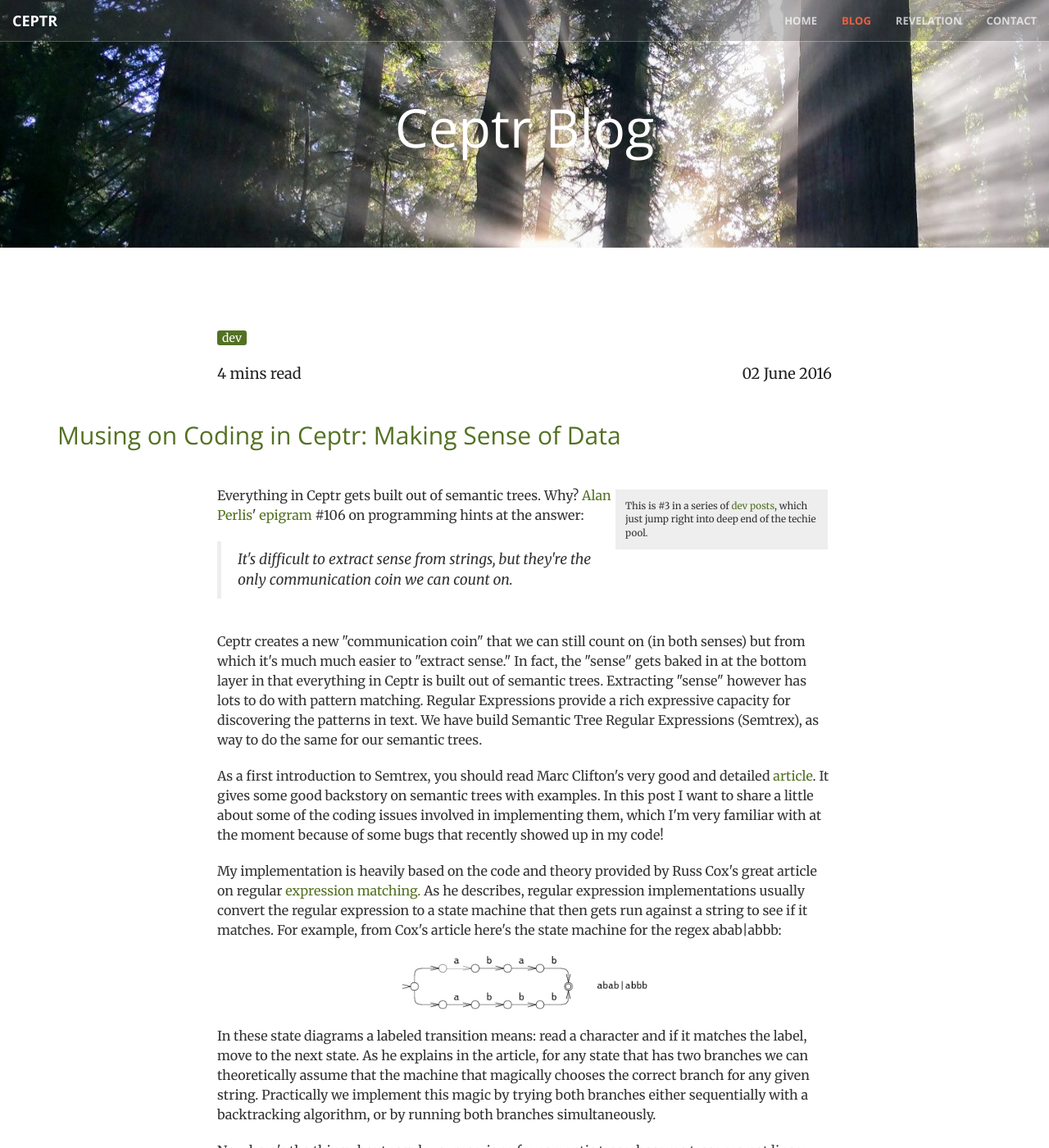
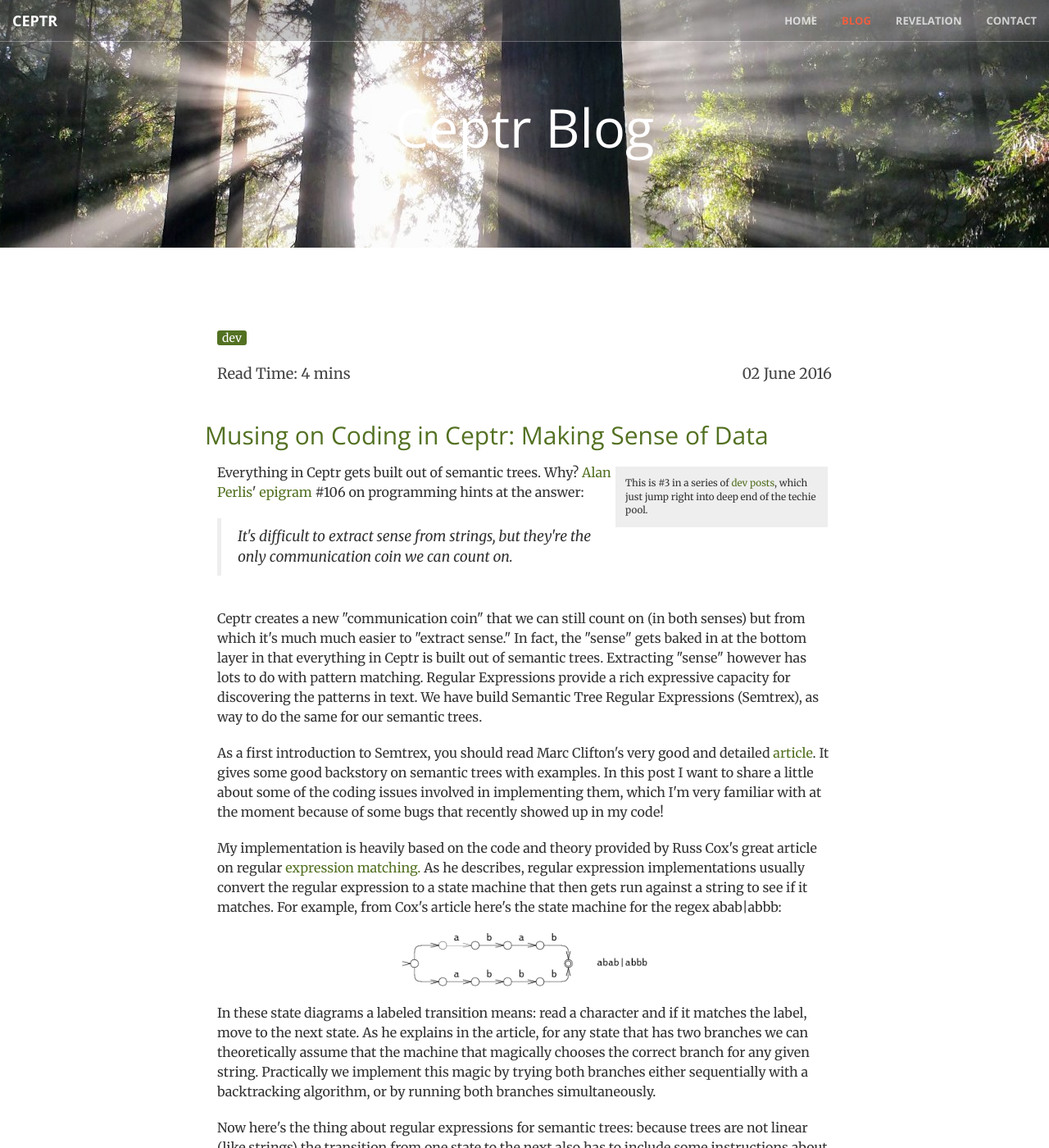
Before and after one commit to metacurrency/ceptr-org, a Jekyll site: the page built from _posts/2016-06-02-musing-on-coding-in-ceptr-making-sense-of-data.html, in a window 1280 px wide and 1400 px high. Shown: the whole window at 82% size. Built offline with Jekyll 4.4.1, drawn with Linux system fonts in a browser that asks for light colours; comment, search, counter and statistics services are not loaded.

Commit message:
Reformating blog listings.

```diff
--- a/_includes/css/custom.css
+++ b/_includes/css/custom.css
@@ -6,14 +6,20 @@
 .std-page {
   color: #fff;
   background-image: url(/images/banner.jpg);
+  background-position: center;
 }
 
 /* Home Page Header */
 header .header-content .header-content-inner p.header-text {
-  text-shadow: 2px 2px #CCC;
+  /* text-shadow: 2px 2px #CCC; */
   font-size: 250%;
   line-height: 1.5;
   color: #555;
+  font-weight: bold;
+  background: rgba(220, 220, 220, .3);
+  color: #222;
+  padding: .5em 0;
+  border-radius: 22px;
 }
 
 /* WHITEPAPER STYLES */
@@ -27,7 +33,7 @@
 }
 
 /* BLOG POSTS & POST META TAGS */
-section#blog div.dev-callout {
+section.blog div.dev-callout {
   float: right;
   background-color: #eee;
   display: block;
@@ -36,42 +42,42 @@
   margin: 5px;
   font-size: 83%;
 }
-section#blog .aligncenter {
+section.blog .aligncenter {
   display: block;
   margin-left: auto;
   margin-right: auto;
 }
-section#blog h2.section-heading {
-  margin: 1.5em 0;
+section.blog h2.section-heading {
+  padding: 1.5em 0 .25em;
   color: #537122;
+  display: block;
+  width: 100%;
 }
-section#blog post-meta.tags {
+section.blog post-meta.tags {
   display: block;
   margin-bottom: 1.5em;
+  width: 100%;
 }
-section#blog span.tag {
+section.blog span.tag  {
   background: #537122;
   color: white;
   border-radius: 3px;
   font-size: 100%;
   padding: 0 6px 0 6px;
 }
-section#blog post-meta.post-date, section#blog post-meta.read-time {
-  color: #222;
+section.blog post-meta.post-date,
+section.blog post-meta.read-time {
+  color: #444;
   font-size: 130%;
+}
+section.blog p.read-more {
+  border-bottom: 2px solid #537122;
+  padding-bottom: 1.5em;
 }
 div#disqus_thread {
   margin-top: 5em;
 }
-/* section#blog post-meta.tags::before {
-  content: "Tags:";
-}
-section#blog post-meta.read-time::before {
-  content: "Read Time:";
-}
-section#blog post-meta.post-date::before {
-  content: "Date:";
-} */
+
 
 /* Image */
 
--- a/_layouts/post.html
+++ b/_layouts/post.html
@@ -7,7 +7,7 @@
     <h1>Ceptr Blog</h1>
   </div>
 </section>
-<section id="blog">
+<section id="blog" class="blog">
   <div class="container">
     <div class="row">
       <div class="col-lg-8 col-md-8 col-md-offset-2">
@@ -17,14 +17,13 @@
             {% endfor %}
           </post-meta>
             <div class="pull-left">
-              <post-meta class="read-time">
+              <post-meta class="read-time">Read Time:
               {% assign words = content | number_of_words %}
               {% if words < 360 %}
                 1 min
                 {% else %}
                 {{ words | divided_by: 180 }} mins
                 {% endif %}
-                read
                </post-meta>
              </div>
             <div class="pull-right">
```
Also changed, not shown: blog.html (+20 -16 lines).
